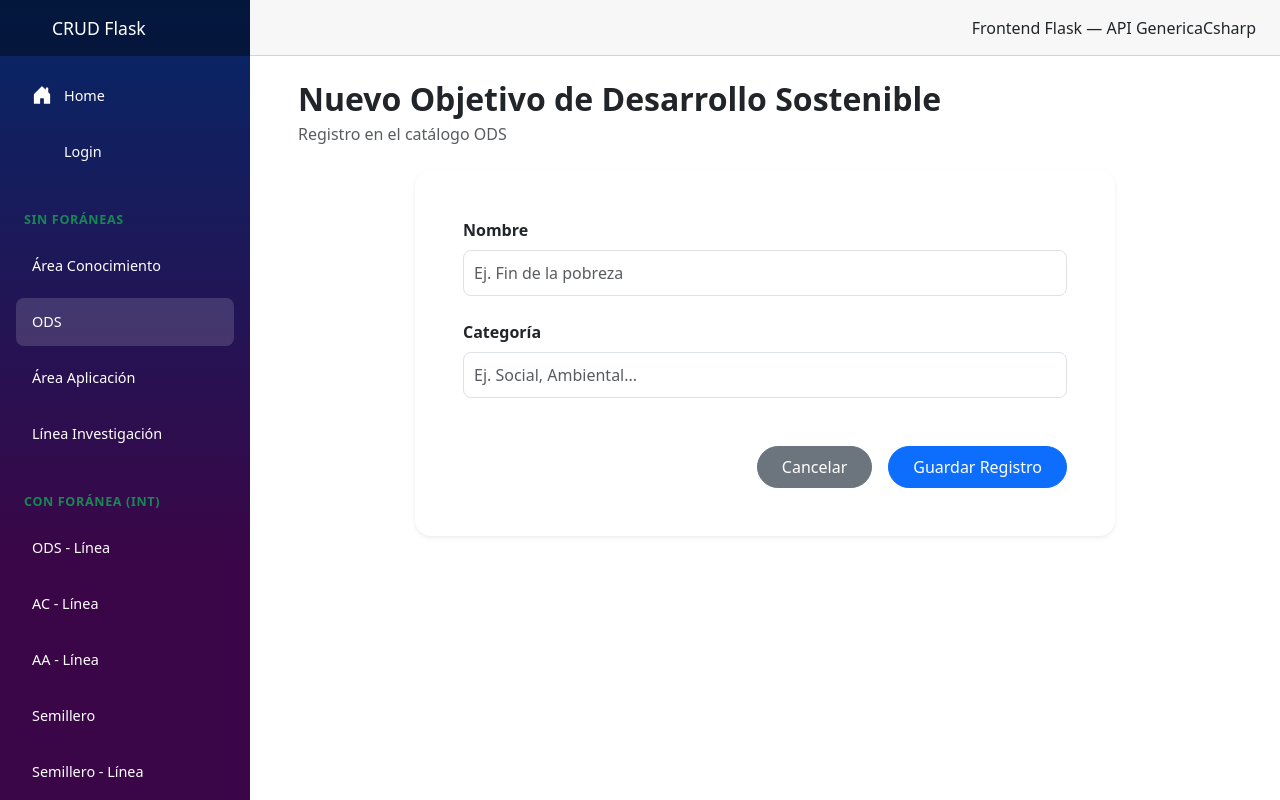
After one commit to Unslowling/modulo-investigacion-flask, a Flask app: page /objetivo_desarrollo_sostenible/crear in a window 1280 px wide. The commit adds this page. Run offline with Flask 3, Linux system fonts and the light colour scheme.

Commit message:
CRUD objetivo_desarrollo_sostenible

```diff
--- a/app.py
+++ b/app.py
@@ -28,12 +28,14 @@ from routes.autenticacion import bp as autenticacion_bp
 from routes.linea_investigacion import bp as linea_investigacion_bp
 from routes.area_conocimiento import bp as area_conocimiento_bp
 from routes.area_aplicacion import bp as area_aplicacion_bp
+from routes.objetivo_desarrollo_sostenible import bp as ods_bp
 
 app.register_blueprint(home_bp)
 app.register_blueprint(autenticacion_bp)
 app.register_blueprint(linea_investigacion_bp)
 app.register_blueprint(area_conocimiento_bp)
 app.register_blueprint(area_aplicacion_bp)
+app.register_blueprint(ods_bp)
 
 # ══════════════════════════════════════════════
 # SEGURIDAD GLOBAL DE SESIONES
--- /dev/null
+++ b/routes/objetivo_desarrollo_sostenible.py
@@ -0,0 +1,70 @@
+from flask import Blueprint, render_template, request, redirect, url_for, flash
+from services.api_service import ApiService
+
+bp = Blueprint('objetivo_desarrollo_sostenible', __name__)
+api = ApiService()
+
+TABLA = 'objetivo_desarrollo_sostenible'
+CLAVE = 'id'
+
+@bp.route('/objetivo_desarrollo_sostenible')
+def index():
+    """Muestra la tabla de objetivos de desarrollo sostenible."""
+    registros = api.listar(TABLA)
+    return render_template('pages/objetivo_desarrollo_sostenible/lista.html', registros=registros)
+
+@bp.route('/objetivo_desarrollo_sostenible/crear', methods=['GET', 'POST'])
+def crear():
+    """Muestra el formulario y crea un nuevo ODS."""
+    if request.method == 'POST':
+        datos = {
+            'nombre': request.form.get('nombre', '').strip(),
+            'categoria': request.form.get('categoria', '').strip()
+        }
+
+        exito, mensaje = api.crear(TABLA, datos)
+        if exito:
+            flash("Registro creado correctamente", "success")
+            return redirect(url_for('objetivo_desarrollo_sostenible.index'))
+        else:
+            flash(mensaje, "danger")
+
+    return render_template('pages/objetivo_desarrollo_sostenible/crear.html')
+
+@bp.route('/objetivo_desarrollo_sostenible/editar/<registro_id>', methods=['GET', 'POST'])
+def editar(registro_id):
+    """Muestra el formulario precargado y actualiza un ODS."""
+    if request.method == 'POST':
+        datos = {
+            'nombre': request.form.get('nombre', '').strip(),
+            'categoria': request.form.get('categoria', '').strip()
+        }
+
+        exito, mensaje = api.actualizar(TABLA, CLAVE, registro_id, datos)
+        if exito:
+            flash("Registro actualizado correctamente", "success")
+            return redirect(url_for('objetivo_desarrollo_sostenible.index'))
+        else:
+            flash(mensaje, "danger")
+
+    registros = api.listar(TABLA)
+    registro = next((r for r in registros if str(r.get(CLAVE)) == str(registro_id)), None)
+
+    if not registro:
+        flash("ODS no encontrado", "danger")
+        return redirect(url_for('objetivo_desarrollo_sostenible.index'))
+
+    return render_template('pages/objetivo_desarrollo_sostenible/editar.html', registro=registro)
+
+@bp.route('/objetivo_desarrollo_sostenible/eliminar', methods=['POST'])
+def eliminar():
+    """Elimina un ODS."""
+    valor = request.form.get('id', '')
+    exito, mensaje = api.eliminar(TABLA, CLAVE, valor)
+
+    if exito:
+        flash("Registro eliminado correctamente", "success")
+    else:
+        flash(mensaje, "danger")
+
+    return redirect(url_for('objetivo_desarrollo_sostenible.index'))
--- a/templates/components/nav_menu.html
+++ b/templates/components/nav_menu.html
@@ -36,7 +36,7 @@
             </a>
         </div>
         <div class="nav-item px-3">
-            <a class="nav-link text-white rounded-3 px-3 py-2 {{ 'background-active' if 'ods' in request.path and not 'ods-linea' in request.path }}" href="#">
+            <a class="nav-link text-white rounded-3 px-3 py-2 {{ 'background-active' if 'objetivo_desarrollo_sostenible' in request.path else '' }}" href="/objetivo_desarrollo_sostenible">
                 ODS
             </a>
         </div>
--- /dev/null
+++ b/templates/pages/objetivo_desarrollo_sostenible/crear.html
@@ -0,0 +1,56 @@
+{% extends 'layout/base.html' %}
+
+{% block title %}Nuevo ODS{% endblock %}
+
+{% block content %}
+<div class="container-fluid mt-4 px-4 pb-4">
+
+    <div class="row">
+        <div class="col-12">
+            <h2 class="fw-bold mb-1">Nuevo Objetivo de Desarrollo Sostenible</h2>
+            <p class="text-muted mb-4">Registro en el catálogo ODS</p>
+        </div>
+    </div>
+
+    <div class="card shadow-sm border-0 rounded-4 mx-auto" style="max-width: 700px;">
+
+        <div class="card-body p-4 p-md-5">
+            <form method="POST" action="{{ url_for('objetivo_desarrollo_sostenible.crear') }}">
+
+                <div class="mb-4">
+                    <label for="nombre" class="form-label fw-bold">Nombre</label>
+                    <input type="text" class="form-control" style="border-radius: 8px; padding: 10px;"
+                           id="nombre" name="nombre" required maxlength="60"
+                           placeholder="Ej. Fin de la pobreza">
+                </div>
+
+                <div class="mb-5">
+                    <label for="categoria" class="form-label fw-bold">Categoría</label>
+                    <input type="text" class="form-control" style="border-radius: 8px; padding: 10px;"
+                           id="categoria" name="categoria" required maxlength="45"
+                           list="categorias-ods"
+                           placeholder="Ej. Social, Ambiental...">
+                    <datalist id="categorias-ods">
+                        <option value="Social"></option>
+                        <option value="Ambiental"></option>
+                        <option value="Económica"></option>
+                        <option value="Institucional"></option>
+                        <option value="Global"></option>
+                    </datalist>
+                </div>
+
+                <div class="d-flex justify-content-end mt-2">
+                    <a href="{{ url_for('objetivo_desarrollo_sostenible.index') }}" class="btn btn-secondary me-3 text-white rounded-pill px-4 py-2 fw-medium">
+                        Cancelar
+                    </a>
+                    <button type="submit" class="btn btn-primary rounded-pill px-4 py-2 fw-medium">
+                        Guardar Registro
+                    </button>
+                </div>
+
+            </form>
+        </div>
+    </div>
+
+</div>
+{% endblock %}
```
Also changed, not shown: templates/pages/objetivo_desarrollo_sostenible/editar.html (added, +57 -0 lines), templates/pages/objetivo_desarrollo_sostenible/lista.html (added, +66 -0 lines).
